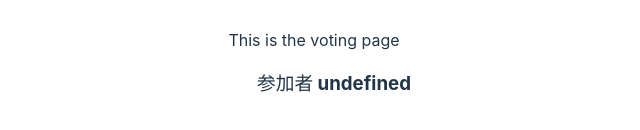
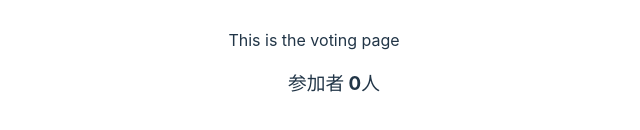
Before and after one commit to itsp-pbl-2023/mind-graph, a React (Vite) app in the folder client/: page /voting in a window 1280 px wide. Shown: the part 390-520 px from the top of the page, without its empty margins (326-966 px from the left). Built offline with nearby package versions, Linux system fonts and the light colour scheme; what @bufbuild/connect-query, @bufbuild/connect-web, @bufbuild/protobuf would draw is missing.

Commit message:
warning直した

```diff
--- a/client/src/components/userlist.tsx
+++ b/client/src/components/userlist.tsx
@@ -6,15 +6,7 @@ import { useUsers } from '../lib/hooks/users';
 const UserList = () => {
   const users = useUsers()
 
-  if (users === undefined ){
-    return (
-      <div>
-        <ul>
-          <h3>参加者 undefined</h3>
-        </ul>
-      </div>
-    );
-  } else {
+
   return (
     <div>
         <ul>
@@ -25,7 +17,6 @@ const UserList = () => {
         </ul>
       </div>
   );
-  }
 
 };
 
--- a/client/src/lib/hooks/users.ts
+++ b/client/src/lib/hooks/users.ts
@@ -1,9 +1,14 @@
 import { useContext } from "react"
 import { UsersContext } from "./users.tsx"
 
-export const useUsers = () => {
+export const useUsers = ():string[] => {
   const { users } = useContext(UsersContext)
-  return users
+  if (users == undefined){
+    return []
+  }
+  else{
+    return users
+  }
 }
 
 export const useSetUsers = () => {
```
Lines whose indentation alone changed are shown as unchanged.
